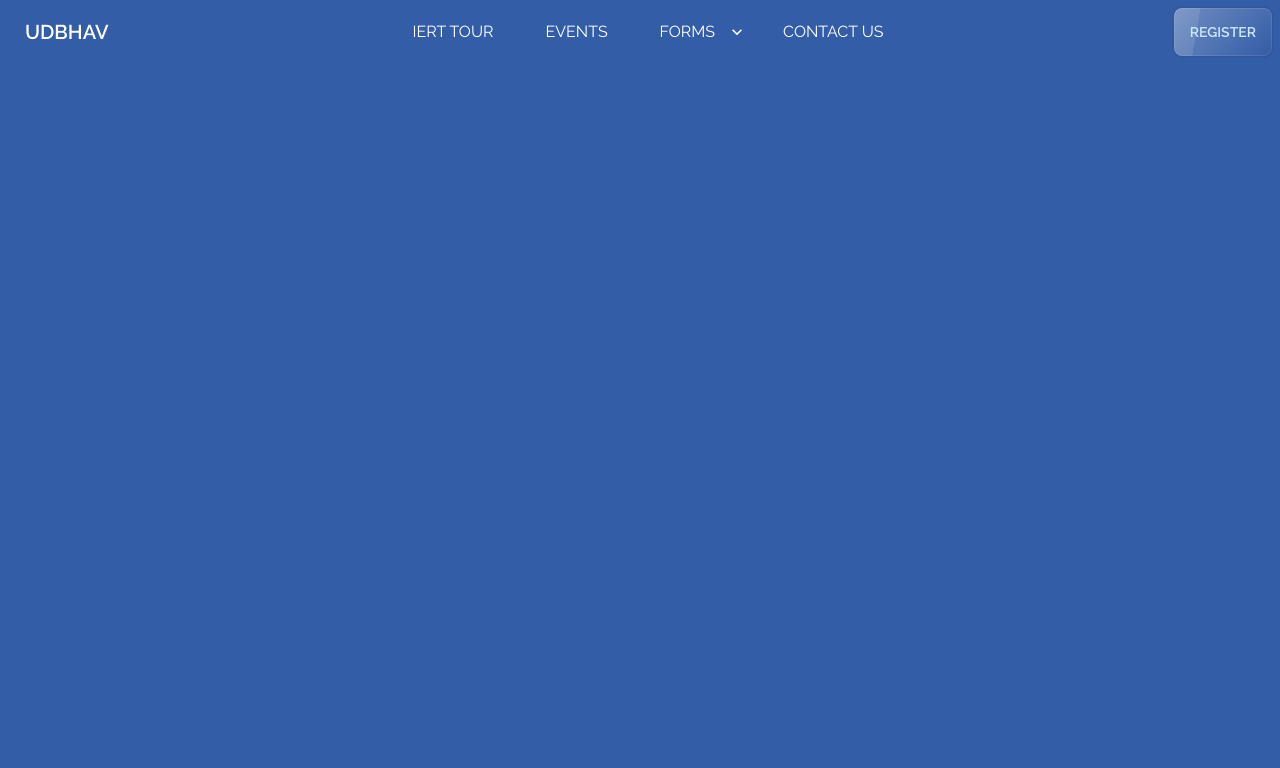
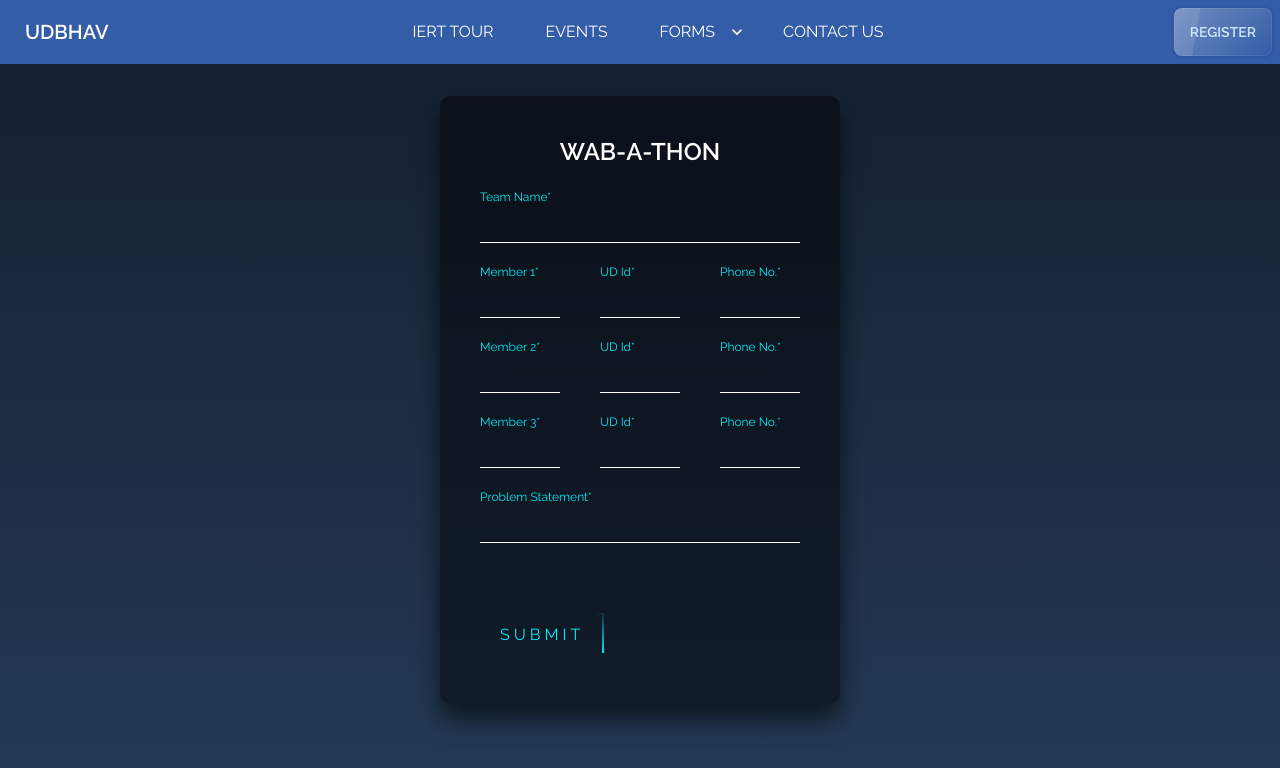
Before and after one commit to atulsingh369/udbhav-2023, a React (Vite) app: page /WAB-a-thon-form in a window 1280 px wide. Shown: the top 768 px of the page. Built offline with nearby package versions, Linux system fonts and the light colour scheme; a web font is replaced by a local one.

Commit message:
hackathon form updated

```diff
--- a/src/App.jsx
+++ b/src/App.jsx
@@ -13,6 +13,7 @@ import Profile from "./pages/Profile";
 import PathikForm from "./pages/PathikForm";
 import Landing from "./components/Landing";
 import BridgeItForm from "./components/forms/BridgeItForm";
+import HackathonForm from "./components/forms/HackathonForm";
 
 const App = () => {
   return (
@@ -29,7 +30,7 @@ const App = () => {
         <Route path="/technovation" element={<TechEventsPage />} />
         <Route path="/cultural" element={<CulturalEventPage />} />
         {/* Form pages */}
-        <Route path="/form-event" element={<FormEvent />} />
+        <Route path="/WAB-a-thon-form" element={<HackathonForm />} />
         <Route path="/pathik-form-event" element={<PathikForm />} />
         <Route path="/bridge-it-form" element={<BridgeItForm />} />
         {/* Profile page */}
--- a/src/components/TechEvents.jsx
+++ b/src/components/TechEvents.jsx
@@ -8,7 +8,7 @@ const techEvents = {
         "Code your way to innovation - break barriers and bring your ideas to life at the hackathon!",
       image:
         "https://ik.imagekit.io/e5ixuxrlb/Udbhav/wabathon.png?updatedAt=1680496248059",
-      link: "/form-event",
+      link: "/WAB-a-thon-form",
     },
   ],
   pathik: [
--- a/src/components/forms/BridgeItForm.jsx
+++ b/src/components/forms/BridgeItForm.jsx
@@ -1,5 +1,6 @@
 import React from "react";
 import "./FormStyle.scss";
+import TextMoving from "../TextMoving";
 const BridgeItForm = () => {
   return (
     <div className="h-screen">
--- a/src/components/forms/FormStyle.scss
+++ b/src/components/forms/FormStyle.scss
@@ -2,9 +2,6 @@ html {
   height: 100%;
 }
 body {
-  margin: 0;
-  padding: 0;
-  font-family: sans-serif;
   background: linear-gradient(#141e30, #243b55);
 }
 
--- /dev/null
+++ b/src/components/forms/HackathonForm.jsx
@@ -0,0 +1,74 @@
+import React from "react";
+
+const HackathonForm = () => {
+  return (
+    <div className="h-screen  ">
+      <div class="login-box ">
+        <h2 className="text-2xl font-semibold">WAB-A-THON</h2>
+        <form>
+          <div class="user-box">
+            <input type="text" name="" required="" />
+            <label>Team Name*</label>
+          </div>
+          <div className="flex flex-row gap-10">
+            <div class="user-box">
+              <input type="text" name="" required="" />
+              <label>Member 1*</label>
+            </div>
+            <div class="user-box">
+              <input type="text" name="" required="" />
+              <label>UD Id*</label>
+            </div>
+            <div class="user-box">
+              <input type="text" name="" required="" />
+              <label>Phone No.*</label>
+            </div>
+          </div>
+          <div className="flex flex-row gap-10">
+            <div class="user-box">
+              <input type="text" name="" required="" />
+              <label>Member 2*</label>
+            </div>
+            <div class="user-box">
+              <input type="text" name="" required="" />
+              <label>UD Id*</label>
+            </div>
+            <div class="user-box">
+              <input type="text" name="" required="" />
+              <label>Phone No.*</label>
+            </div>
+          </div>
+          <div className="flex flex-row gap-10">
+            <div class="user-box">
+              <input type="text" name="" required="" />
+              <label>Member 3*</label>
+            </div>
+            <div class="user-box">
+              <input type="text" name="" required="" />
+              <label>UD Id*</label>
+            </div>
+            <div class="user-box">
+              <input type="text" name="" required="" />
+              <label>Phone No.*</label>
+            </div>
+          </div>
+
+          <div class="user-box">
+            <input type="text" name="" required="" />
+            <label>Problem Statement*</label>
+          </div>
+
+          <a href="#">
+            <span></span>
+            <span></span>
+            <span></span>
+            <span></span>
+            Submit
+          </a>
+        </form>
+      </div>
+    </div>
+  );
+};
+
+export default HackathonForm;
```
